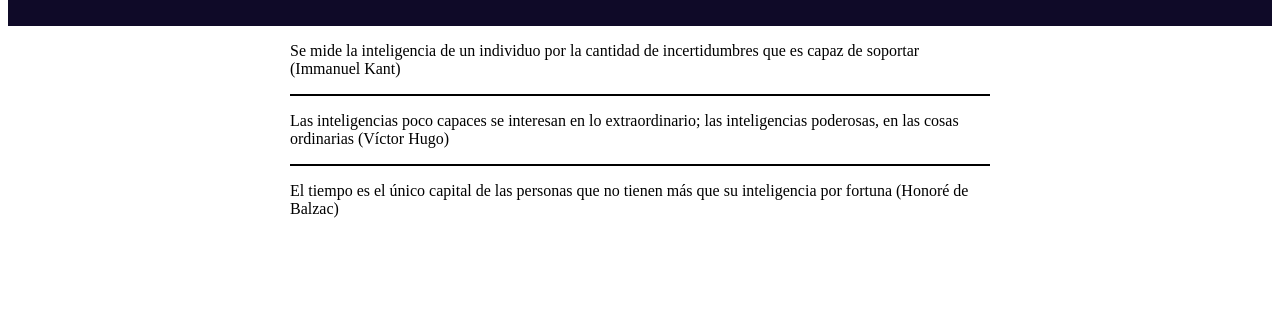
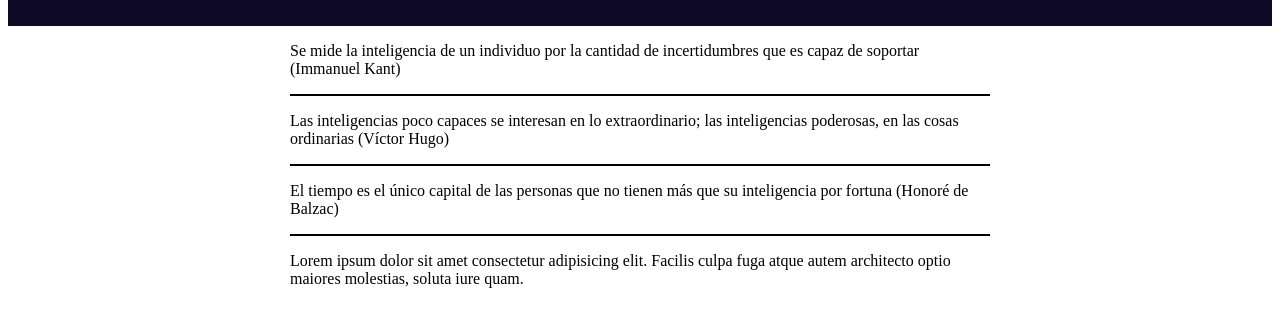
Before and after one commit to GersonBerrocal/pruebaGit, a plain HTML site: page index.html in a window 1280 px wide. Shown: the part 116-442 px from the top of the page. Drawn offline with Linux system fonts and the light colour scheme.

Commit message:
ultima actualizacion

```diff
--- a/index.html
+++ b/index.html
@@ -1,34 +1,35 @@
 <!DOCTYPE html>
 <html lang="es">
-
   <head>
-  <meta charset="UTF-8">
-  <meta http-equiv="X-UA-Compatible" content="IE=edge">
-  <meta name="viewport" content="width=device-width, initial-scale=1.0">
-  <link rel="stylesheet" href="css/estilo.css">
+    <meta charset="UTF-8" />
+    <meta http-equiv="X-UA-Compatible" content="IE=edge" />
+    <meta name="viewport" content="width=device-width, initial-scale=1.0" />
+    <link rel="stylesheet" href="css/estilo.css" />
     <title>Frases</title>
   </head>
 
   <body>
     <header>
-    <h1 class="titulo">
-      Frases de Intelecuales
-    </h1>
+      <h1 class="titulo">Frases de Intelecuales</h1>
       <p class="sub">de todos los siglos</p>
     </header>
     <main>
       <div class="frase">
-      Se mide la inteligencia de un individuo por la cantidad de incertidumbres que es capaz de soportar (Immanuel Kant)
+        Se mide la inteligencia de un individuo por la cantidad de
+        incertidumbres que es capaz de soportar (Immanuel Kant)
       </div>
       <div class="frase">
-      Las inteligencias poco capaces se interesan en lo extraordinario; las inteligencias poderosas, en las cosas
-      ordinarias
-      (Víctor Hugo)
+        Las inteligencias poco capaces se interesan en lo extraordinario; las
+        inteligencias poderosas, en las cosas ordinarias (Víctor Hugo)
       </div>
       <div class="frase">
-      El tiempo es el único capital de las personas que no tienen más que su inteligencia por fortuna (Honoré de Balzac)
+        El tiempo es el único capital de las personas que no tienen más que su
+        inteligencia por fortuna (Honoré de Balzac)
+      </div>
+      <div class="frase">
+        Lorem ipsum dolor sit amet consectetur adipisicing elit. Facilis culpa
+        fuga atque autem architecto optio maiores molestias, soluta iure quam.
       </div>
     </main>
   </body>
-
 </html>
```
Lines whose indentation alone changed are shown as unchanged.
